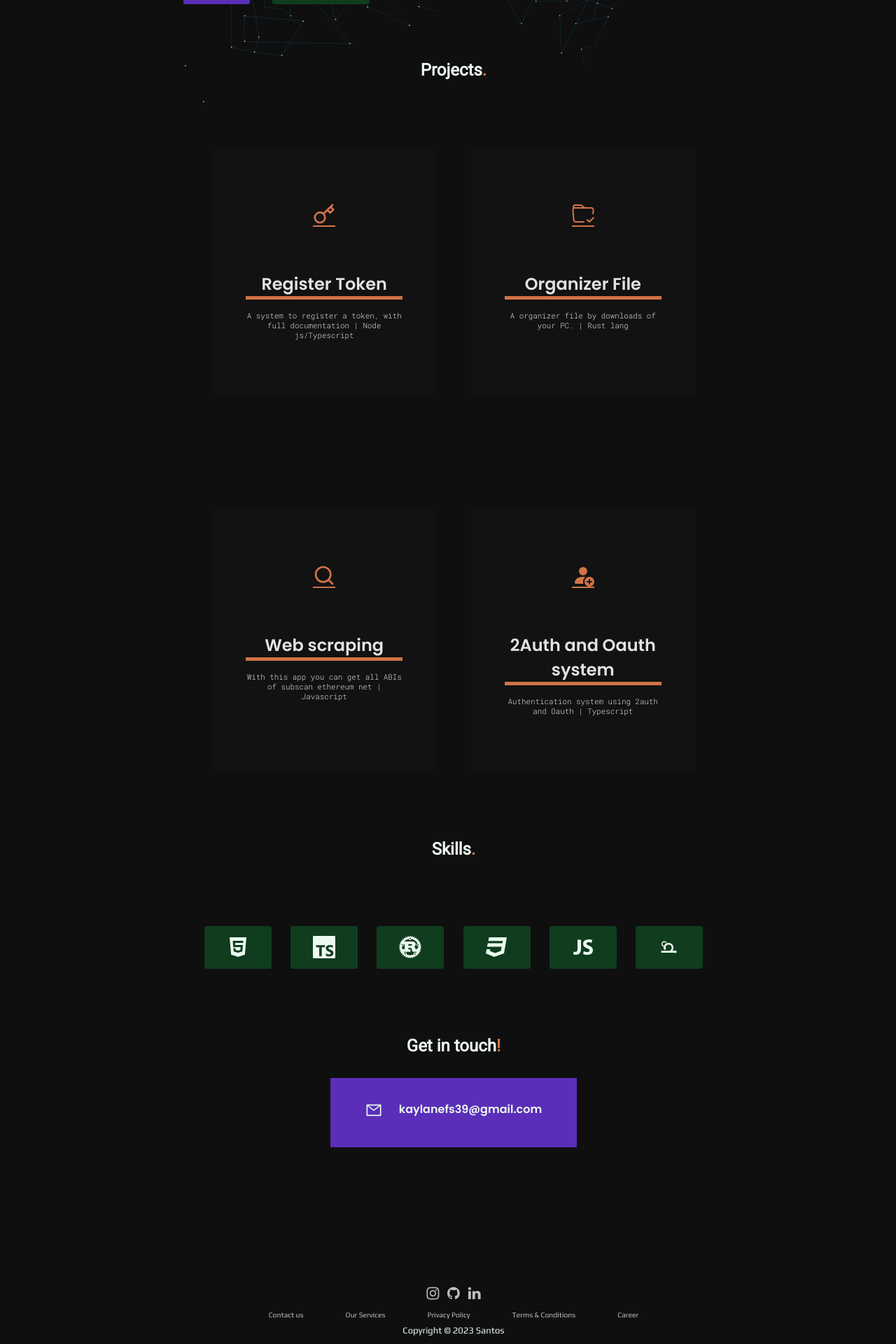
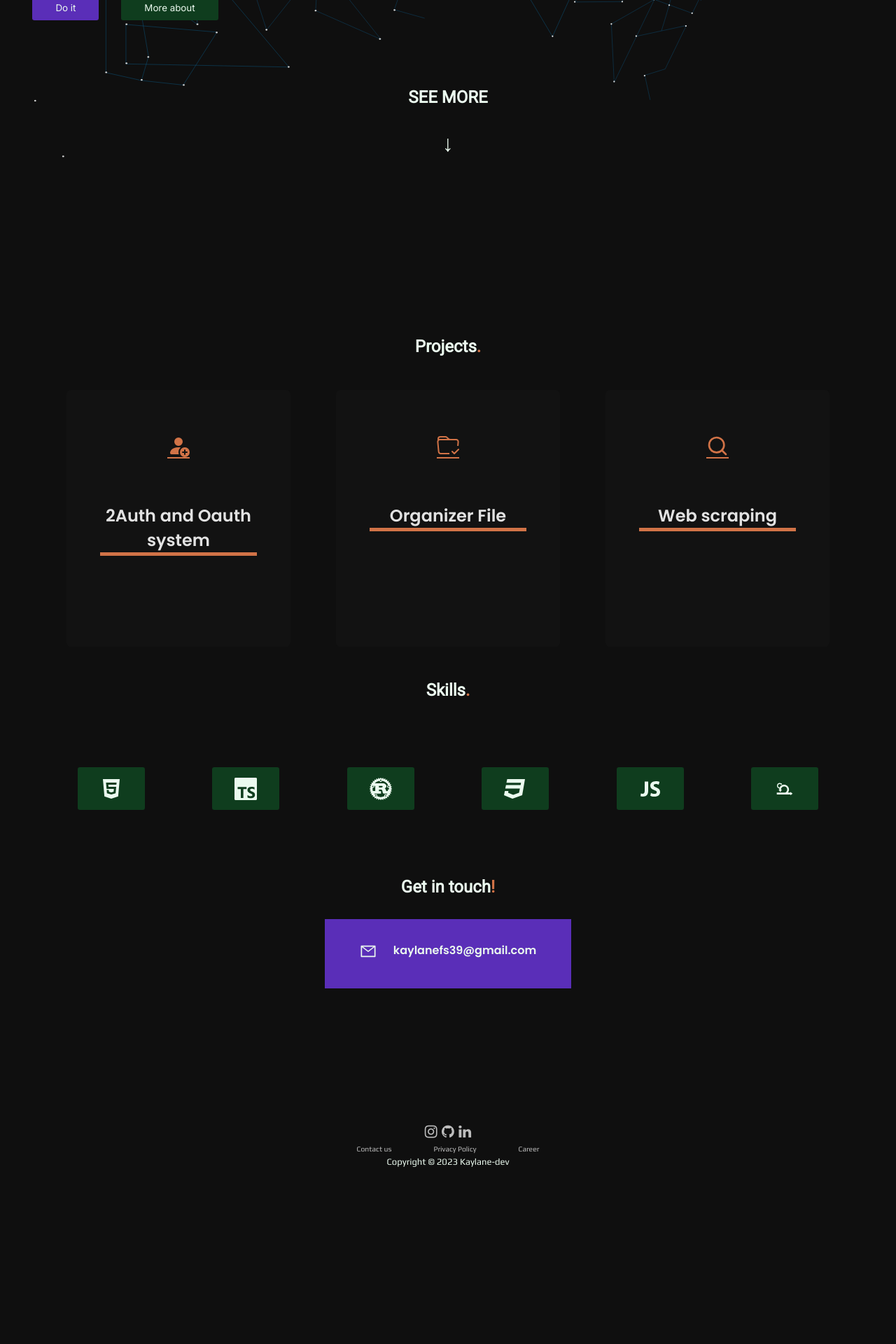
Before and after one commit to EveK0/portfolio, a React (Vite) app: page / in a window 1280 px wide. Shown: the part 360-2280 px from the top of the page at 70% size. After the commit the page ends 2064 px from the top, so only its background shows below. Built offline with nearby package versions, Linux system fonts and the light colour scheme.

Commit message:
i changed the card and the container. i made it more responsive and interactive.

```diff
--- a/src/Components/Card/Card.module.css
+++ b/src/Components/Card/Card.module.css
@@ -1,7 +1,7 @@
 .cardContainer {
-	padding: 5rem 3rem;
+	padding: 4rem 3rem;
 	max-width: 20rem;
-	margin: 5rem auto;
+	margin: 2rem auto;
 	border-radius: 0.4rem;
 	cursor: pointer;
 }
@@ -19,12 +19,10 @@
 a {
 	text-decoration: none;
 	color: #e2e2e2;
+	font-weight: 200;
 }
 
-a p {
-	font-family: 'Roboto Mono', monospace;
-	font-size: smaller;
-}
+
 
 .icons {
 	font-size: xx-large;
@@ -39,11 +37,22 @@ a p {
 }
 
 .cardContainer:hover {
+	transform: scale(1.102);
 	transition: all 0.1s linear;
-	transform: scale(1.05);
 }
+.tech{
+	background-color: #141414;
+	padding: 0.3rem 1rem;
+	color: #585858;
+	font-family: 'Roboto Mono', monospace;
+}
+
+.hidden_content {
+	visibility: hidden;
+}
+
 
 p {
 	font-family: 'Inter', sans-serif;
-	max-width: 15rem;
+	max-width: 10rem;
 }
--- a/src/Components/Card/Card.tsx
+++ b/src/Components/Card/Card.tsx
@@ -1,21 +1,36 @@
 import { ReactNode } from 'react';
 import styles from './Card.module.css'
+import { useState } from 'react';
 interface CardProps {
 	title?: string;
 	backgroundColor: string;
 	icon: ReactNode;
 	description?: string;
 	link: string;
+	tech: string;
 }
 
+
 const Card = (props: CardProps) => {
+	const [isHovering, setIsHovering] = useState(false);
+	const handleMouseOver = () => {
+		setIsHovering(true);
+	};
+
+	const handleMouseOut = () => {
+		setIsHovering(false);
+	};
 	return (
 		<div className={styles.cardContainer}
-			style={{ backgroundColor: props.backgroundColor }}>
+			style={{ backgroundColor: props.backgroundColor }} onMouseOver={handleMouseOver}
+			onMouseOut={handleMouseOut}>
 			<a href={props.link} target="_blank">
 				<div className={styles.icons}>{props.icon}</div>
 				<h2 className={styles.title}>{props.title}</h2>
-				<p>{props.description}</p>
+				<div className={isHovering ? styles.content : styles.hidden_content}>
+					<span className={styles.tech}>{props.tech}</span>
+					<p>{props.description}</p>
+				</div>
 			</a>
 		</div>
 	)
--- a/src/Components/Layout/Container/Container.module.css
+++ b/src/Components/Layout/Container/Container.module.css
@@ -1,8 +1,22 @@
 .container {
 	display: flex;
-	margin: 3rem auto;
+	margin: 0 auto;
 	padding: 0.4rem;
-	max-width: 800px;
+	max-width: 1200px;
 	background-color: transparent;
 	border-radius: 2rem;
 }
+
+@media (min-width: 900px) {
+	.container{
+		margin: -5rem auto;
+	}
+
+}
+
+@media (min-width: 1100px) {
+	.container{
+		margin: -15rem auto;
+	}
+
+}
--- a/src/Pages/Home.module.css
+++ b/src/Pages/Home.module.css
@@ -1,10 +1,13 @@
 .content {
-	margin-left: 1rem;
 	display: flex;
 	flex-direction: column;
 	color: #ebfaef;
 	font-size: small;
 	font-family: 'Roboto', sans-serif;
+}
+
+.content h1 {
+	max-width: 35rem;
 }
 
 .content header p {
@@ -13,18 +16,38 @@
 
 }
 
+.see_more {
+	margin: 1rem auto 15rem;
+}
+
+#arrow {
+	display: flex;
+	justify-content: center;
+	justify-items: center;
+	font-size: xx-large;
+	margin: 1rem auto;
+	max-width: min-content;
+	border-radius: 100%;
+	border: 1px solid transparent;
+	cursor: pointer;
+	padding: 1rem 2rem;
+	transition: all 0.3s linear;
+}
+
+#arrow:hover {
+	scroll-behavior: smooth;
+	transform: scale(1.1);
+	background-color: #0f3d1e;
+}
+
 @media(min-width: 800px) {
 	header img {
 		-webkit-user-select: none;
-		/* Safari */
 		-ms-user-select: none;
-		/* IE 10 and IE 11 */
 		user-select: none;
-		/* Standard syntax */
 		width: 100%;
 		display: flex;
-		margin-top: -5rem;
-		margin-bottom: -30rem;
+		margin-bottom: -35rem;
 	}
 }
 
@@ -51,7 +74,12 @@ header span {
 	display: flex;
 	justify-content: start;
 	margin-bottom: 1.5rem;
-	color: #d17347;
+}
+
+header span:first-child {
+	background-color: #d17347;
+	padding: 0.1rem 1rem;
+	border-radius: 0.2rem;
 }
 
 main span {
@@ -88,7 +116,7 @@ button:hover {
 }
 
 .img_wrapper img {
-	margin: -4rem auto 4rem;
+	margin: 4rem auto 4rem;
 	border-radius: 10rem;
 	max-width: 15rem;
 	mix-blend-mode: screen;
--- a/src/Pages/Home.tsx
+++ b/src/Pages/Home.tsx
@@ -1,5 +1,5 @@
 import styles from './Home.module.css';
-import { FiKey, FiSearch } from 'react-icons/fi'
+import { FiSearch } from 'react-icons/fi'
 import { BsFolderCheck, BsPersonFillAdd } from 'react-icons/bs'
 import { SiTypescript } from 'react-icons/si';
 import { IoLogoJavascript } from 'react-icons/io';
@@ -21,7 +21,7 @@ const Home = () => {
 					<h1>Searching for a Backend Developer who understands the nuances of frontend development?</h1>
 				</Reveal>
 				<Reveal>
-					<h1>I'm Kaylane Santos, <span>&nbsp;welcome. </span></h1>
+					<h1>I'm Kaylane Santos,&nbsp; <span>welcome. </span></h1>
 				</Reveal>
 				<br />
 				<Reveal>
@@ -38,6 +38,10 @@ const Home = () => {
 						<button className={styles.button_secondary}> More about</button>
 					</a>
 				</div>
+				<div className={styles.see_more}>
+					<h1>SEE MORE</h1>
+					<span id={styles.arrow}>&#x2193;</span>
+				</div>
 			</header>
 			<center>
 				<main>
@@ -46,10 +50,9 @@ const Home = () => {
 							<h1>Projects <span>.</span></h1>
 						</Reveal>
 						<div className={styles.projects_wrapper}>
-							<Card title='Register Token' icon={<FiKey />} link='https://github.com/EveK0/register-token-api' description='A system to register a token, with full documentation | Node js/Typescript' backgroundColor='#14141499' />
-							<Card title='Organizer File' icon={<BsFolderCheck />} link='https://github.com/EveK0/rust-organizer' description='A organizer file by downloads of your PC. | Rust lang' backgroundColor='#14141499' />
-							<Card title='Web scraping' icon={<FiSearch />} link='https://github.com/EveK0/subscan-srcaping' description='With this app you can get all ABIs of subscan ethereum net | Javascript' backgroundColor='#14141499' />
-							<Card title='2Auth and Oauth system' icon={<BsPersonFillAdd />} link='#' description='Authentication system using 2auth and Oauth | Typescript' backgroundColor='#14141499' />
+							<Card tech='Typescript & MongoDB' title='2Auth and Oauth system' icon={<BsPersonFillAdd />} link='#' description='Authentication system using 2auth and Oauth' backgroundColor='#14141499' />
+							<Card tech='Rust' title='Organizer File' icon={<BsFolderCheck />} link='https://github.com/EveK0/rust-organizer' description='A organizer file by downloads of your PC.' backgroundColor='#14141499' />
+							<Card tech='Javascript' title='Web scraping' icon={<FiSearch />} link='https://github.com/EveK0/subscan-srcaping' description='With this app you can get all ABIs of subscan ethereum net' backgroundColor='#14141499' />
 						</div>
 
 					</section>
@@ -84,22 +87,20 @@ const Home = () => {
 						<footer>
 							<div className={styles.footer}>
 								<div className={styles.row}>
-									<a href="#"><i className="fa fa-instagram"></i></a>
-									<a href="#"><i className="fa fa-github"></i></a>
-									<a href="#"><i className="fa fa-linkedin"></i></a>
+									<a target='_blank' href="https://www.instagram.com/santos_afk/"><i className="fa fa-instagram"></i></a>
+									<a target='_blank' href="https://www.github.com/EveK0"><i className="fa fa-github"></i></a>
+									<a target='_blank' href="https://www.linkedin.com/in/kaylane-santos07/"><i className="fa fa-linkedin"></i></a>
 								</div>
 								<div className={styles.row}>
 									<ul>
-										<li><a href="#">Contact us</a></li>
-										<li><a href="#">Our Services</a></li>
-										<li><a href="#">Privacy Policy</a></li>
-										<li><a href="#">Terms & Conditions</a></li>
+										<li><a href="#contact">Contact us</a></li>
+										<li><a href="#about">Privacy Policy</a></li>
 										<li><a href="#">Career</a></li>
 									</ul>
 								</div>
 
 								<div className="row">
-									Copyright © 2023 Santos
+									Copyright © 2023 Kaylane-dev
 								</div>
 							</div>
 						</footer>
```
